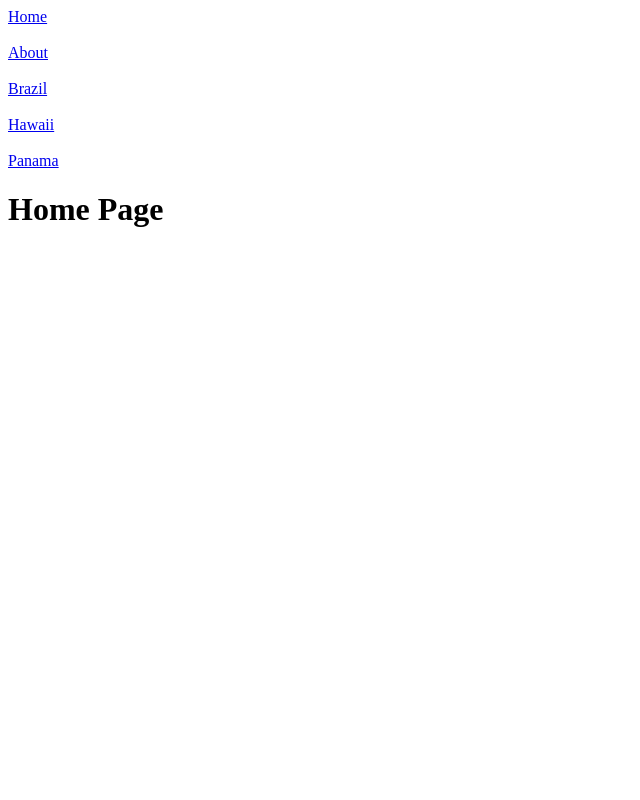
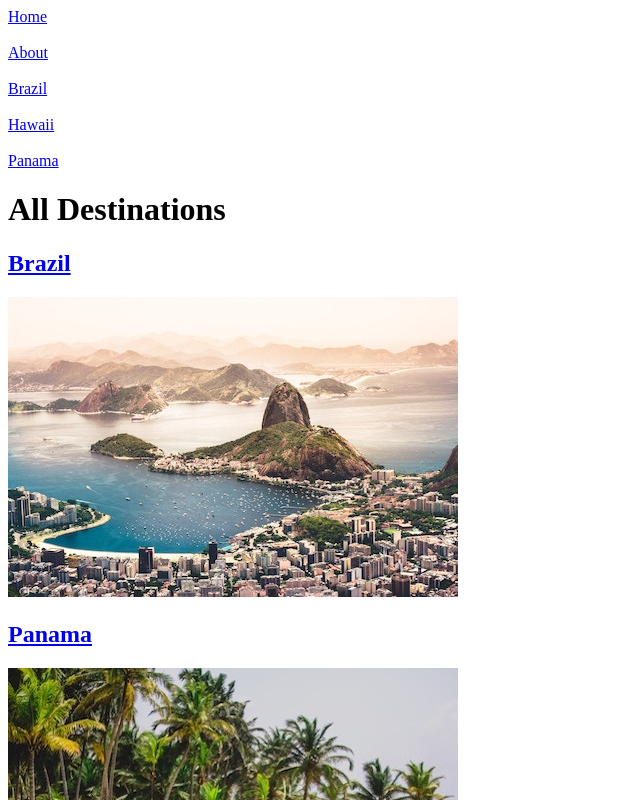
Before and after one commit to SamanjaCartagena/everythingRouters, a Vue app: page / in a window 1280 px wide. Shown: the top 800 px of the page, without its empty margins (0-640 px from the left). Built offline with nearby package versions, Linux system fonts and the light colour scheme; the HTML template or start-up script is replaced by a standard one.

Commit message:
destination routers added

```diff
--- a/src/views/HomePage.vue
+++ b/src/views/HomePage.vue
@@ -1,9 +1,27 @@
 <template>
-  <h1>Home Page</h1>
+<div>
+  <h1>All Destinations</h1>
+  <div class="destinations">
+  </div>
+  <router-link
+  v-for="destination in destinations"
+  :key="destination.id"
+  :to="destination.slug"
+
+  ><h2>{{destination.name}}</h2>
+  <img :src="`/images/${destination.image}`"
+   :alt="destination.name">  </router-link>
+</div>
 </template>
 
 <script>
+import sourceData from '/data.json'
 export default {
+    data(){
+        return {
+            destinations:sourceData.destinations
+        }
+    }
 
 }
 </script>
```
